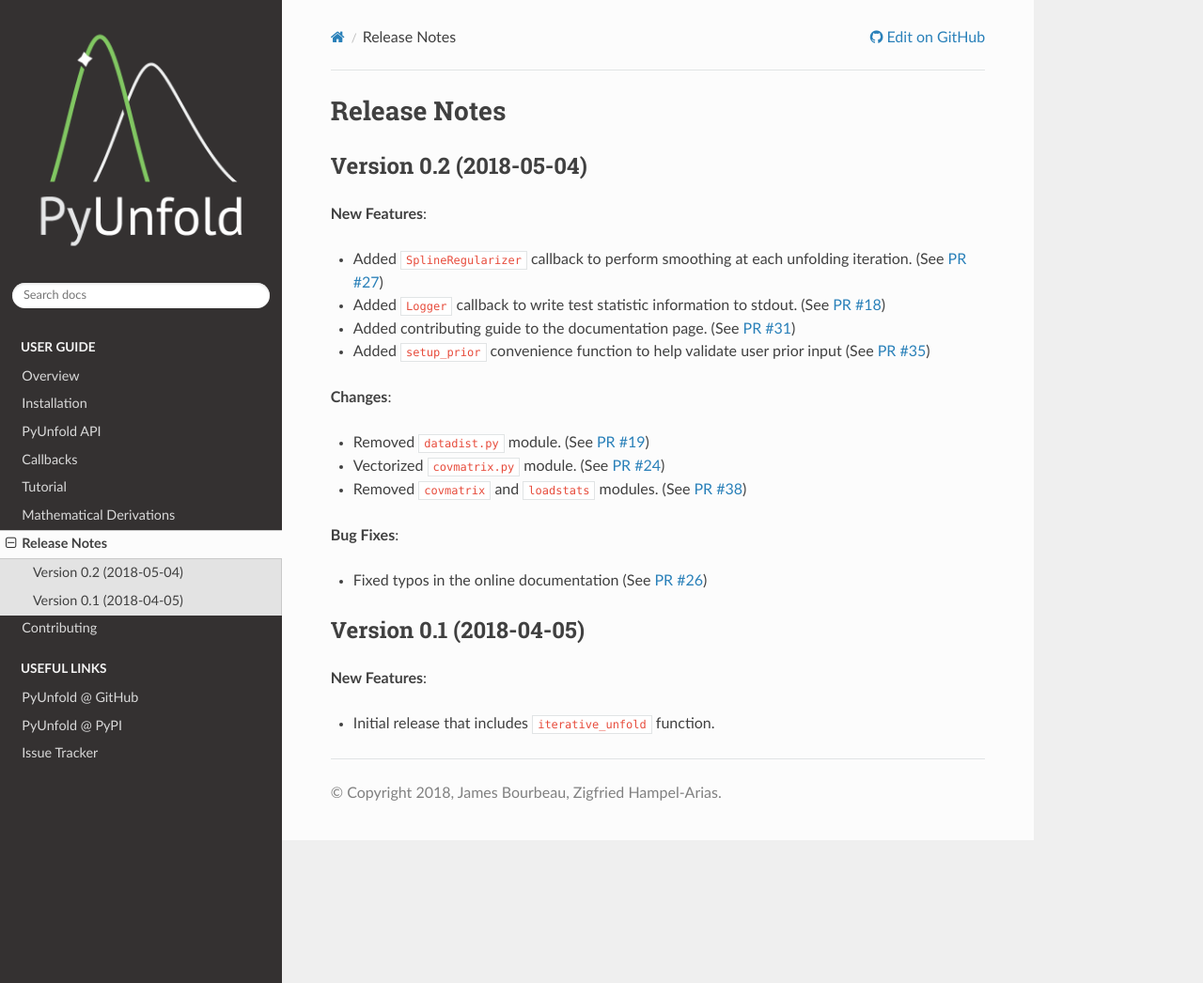
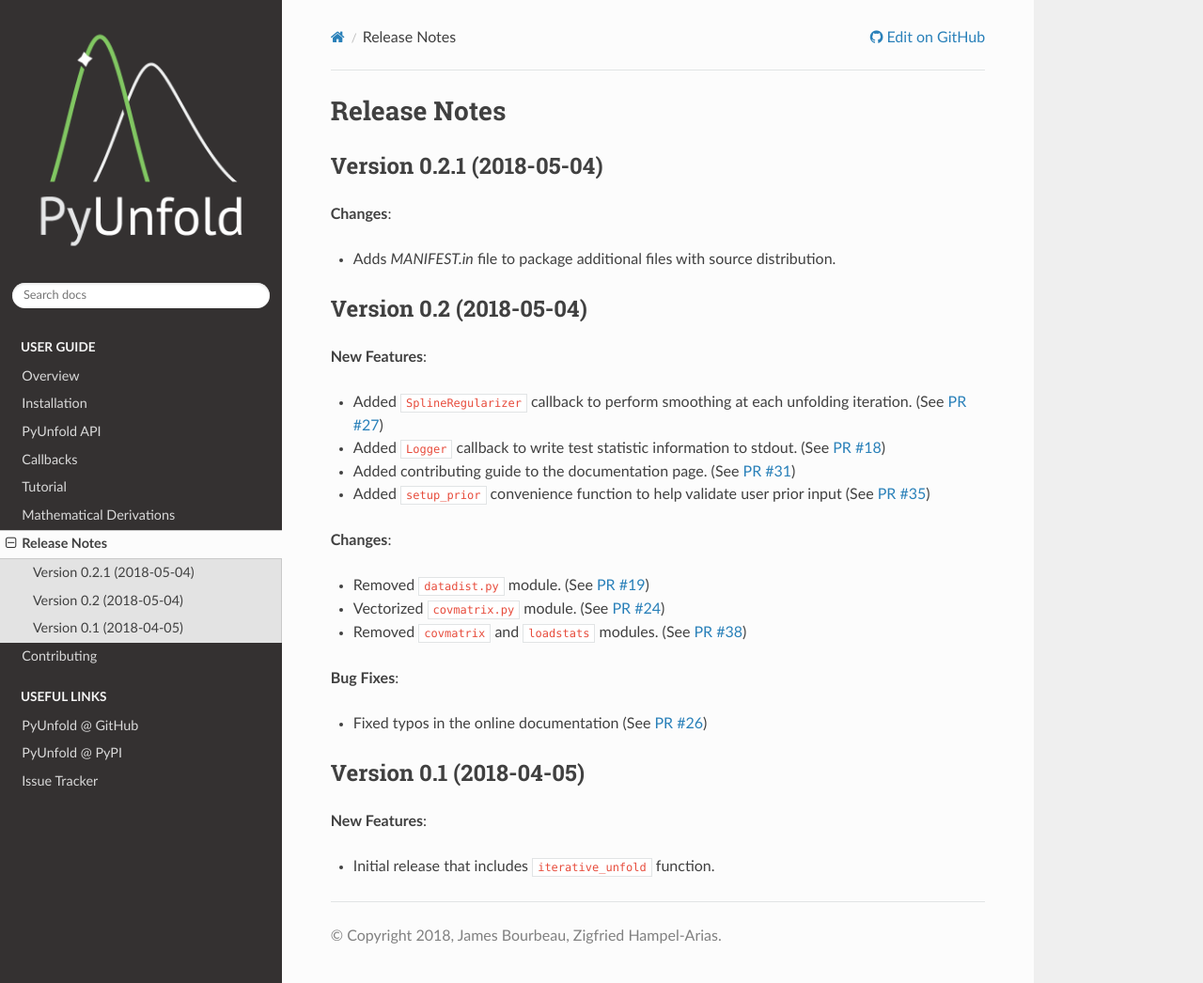
Before and after one commit to jrbourbeau/pyunfold, a Sphinx documentation site: the page built from docs/changelog.rst, in a window 1280 px wide and 1046 px high. Shown: the whole window at 94% size. Built offline with Sphinx 7.4.7 and the Read the Docs theme 2.0.0, drawn with Linux system fonts in a browser that asks for light colours; the version number is read from the project's files by our own code.

Commit message:
Incremental release v0.2.1

```diff
--- a/docs/changelog.rst
+++ b/docs/changelog.rst
@@ -5,6 +5,14 @@
 *************
 Release Notes
 *************
+
+Version 0.2.1 (2018-05-04)
+--------------------------
+
+**Changes**:
+
+- Adds `MANIFEST.in` file to package additional files with source distribution.
+
 
 Version 0.2 (2018-05-04)
 ------------------------
--- a/pyunfold/__version__.py
+++ b/pyunfold/__version__.py
@@ -1,2 +1,2 @@
 
-__version__ = '0.2'
+__version__ = '0.2.1'
```
Also changed, not shown: 2 other files.
